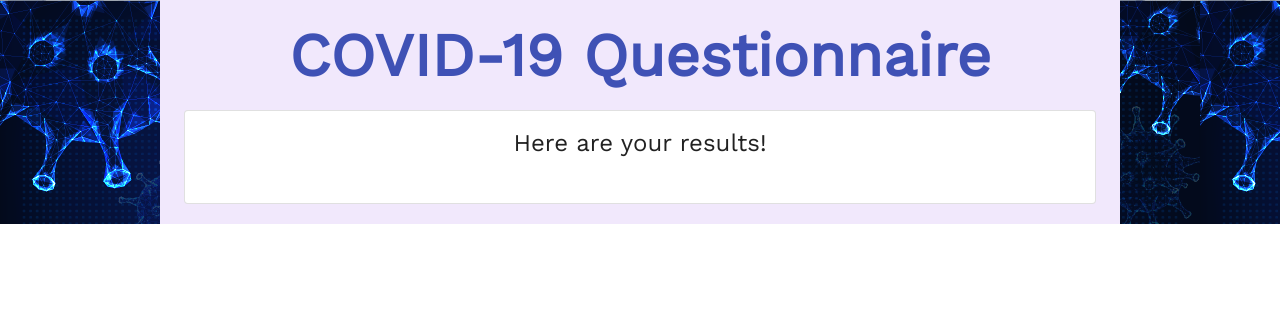
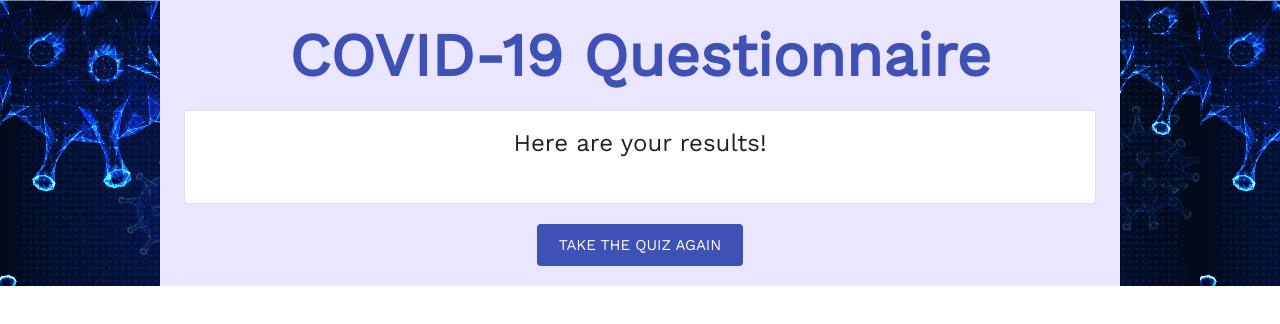
Before and after one commit to rakshagirl/COVID-Test, a React (Create React App) app in the folder my-app/: page /submit in a window 1280 px wide. Shown: the top 324 px of the page. Built offline with nearby package versions, Linux system fonts and the light colour scheme.

Commit message:
added take test again

```diff
--- a/my-app/src/App.jsx
+++ b/my-app/src/App.jsx
@@ -22,7 +22,7 @@ function App() {
   return (
     <ThemeProvider theme={theme}>
       <div className="App" style={{ backgroundImage:`url(${covid})` }}>
-        <Container maxWidth="md" style={{ backgroundColor: '#f1e8fc' }}>
+        <Container maxWidth="md" style={{ backgroundColor: '#eae6ff' }}>
           <br/>
           <Typography color='primary' variant='h2' style={{paddingBottom: ".3em"}}>
               <b>
--- a/my-app/src/Submit.jsx
+++ b/my-app/src/Submit.jsx
@@ -74,6 +74,16 @@ export default function Submit(props) {
                         })}
                     </CardContent>
                 </Card>
+                <br/>
+                <Button
+                size="large"
+                variant="contained"
+                color="primary"
+                disableElevation
+                href="/"
+                >
+                Take the Quiz Again
+              </Button>
             </Grid>
 
             </Grid>
```
